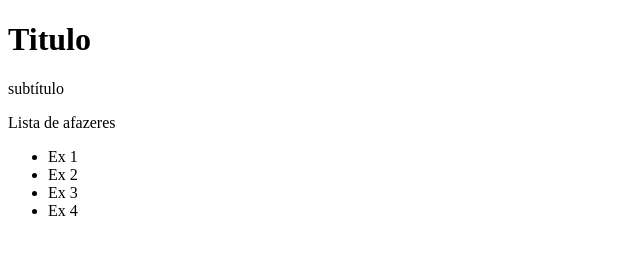
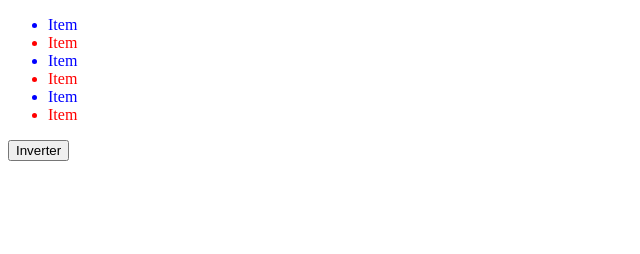
Before and after one commit to aindadecarbono/DevInHouse-M1-S6, a plain HTML site: page index.html in a window 1280 px wide. Shown: the whole page, without its empty margins (0-640 px from the left). Drawn offline with Linux system fonts and the light colour scheme.

Commit message:
exercício 10

```diff
--- a/index.html
+++ b/index.html
@@ -2,18 +2,26 @@
 <html>
   <head>
     <meta charset="UTF-8" />
-    <title>Exercício 9</title>
+    <title>Exercício 10</title>
+    <style>
+      .azul {
+        color: blue;
+      }
+      .vermelho {
+        color: red;
+      }
+    </style>
   </head>
-  <body onload="atribuirValores()">
-    <h1>Titulo</h1>
-    <p>subtítulo</p>
-    <p id="descricao">Lista de afazeres</p>
+  <body>
     <ul>
-      <li class="itens">Ex 1</li>
-      <li class="itens">Ex 2</li>
-      <li class="itens">Ex 3</li>
-      <li class="itens">Ex 4</li>
+      <li class="azul">Item</li>
+      <li class="vermelho">Item</li>
+      <li class="azul">Item</li>
+      <li class="vermelho">Item</li>
+      <li class="azul">Item</li>
+      <li class="vermelho">Item</li>
     </ul>
-    <script src="./index.js"></script>
+    <button onclick="inverter()">Inverter</button>
   </body>
+  <script src="index.js"></script>
 </html>
--- a/index.js
+++ b/index.js
@@ -1,9 +1,13 @@
-function atribuirValores() {
-  let titulo = document.querySelector('h1')
-  let descricao = document.querySelector('#descricao')
-  let listaItens = document.querySelectorAll('.itens')
+function inverter() {
+  let lista = document.querySelectorAll('li')
 
-  console.log(titulo)
-  console.log(descricao)
-  console.log(listaItens)
+  for (let i = 0; i < lista.length; i++) {
+    if (lista[i].className == 'azul') {
+      lista[i].classList.remove('azul')
+      lista[i].classList.add('vermelho')
+    } else if (lista[i].className == 'vermelho') {
+      lista[i].classList.remove('vermelho')
+      lista[i].classList.add('azul')
+    }
+  }
 }
```
